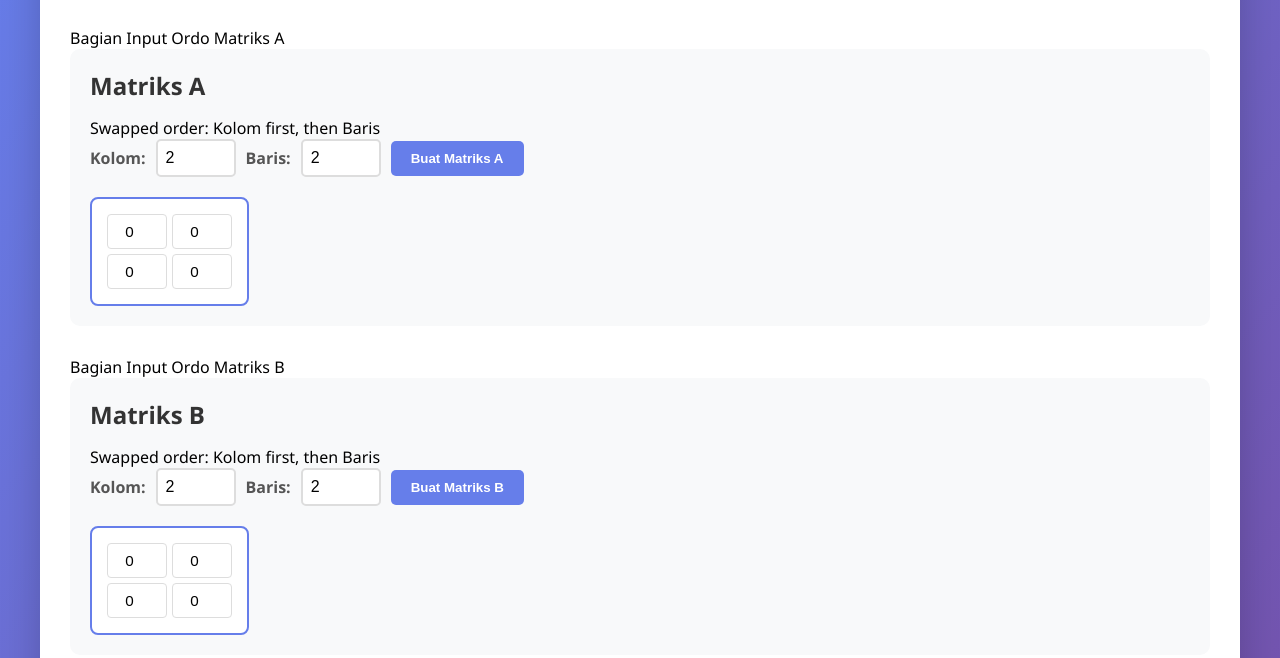
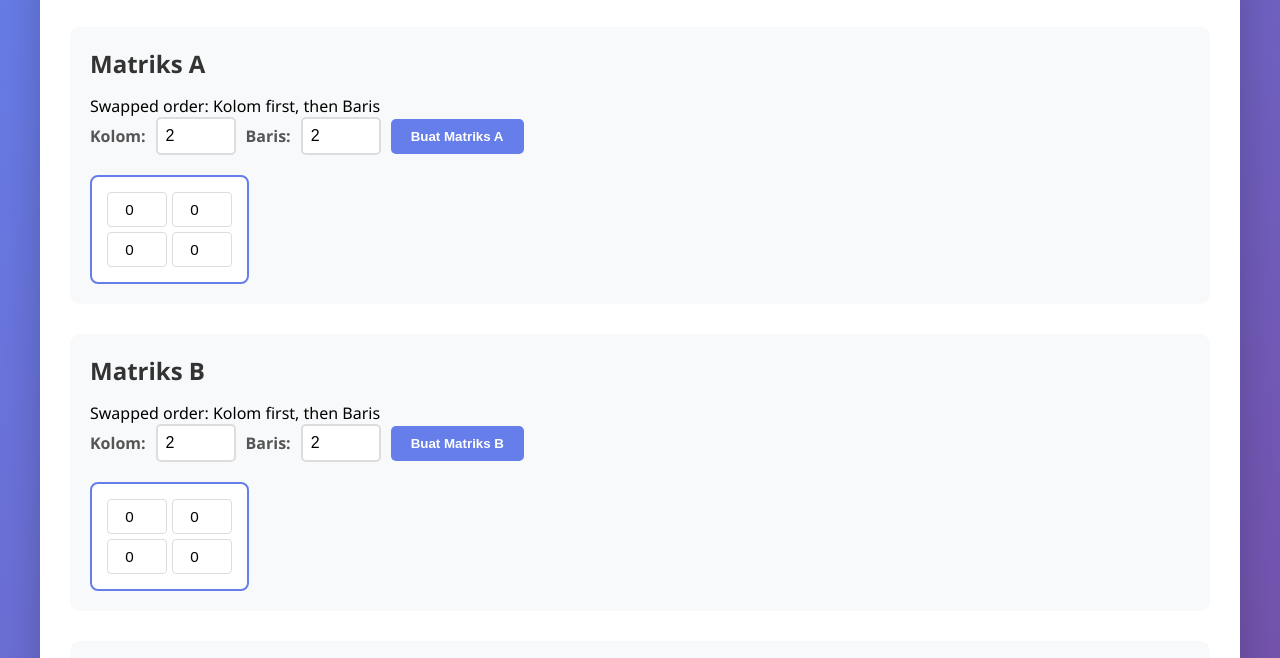
Before and after one commit to jaskiding-hub/matrix, a plain HTML site: page index.html in a window 1280 px wide. Shown: the part 108-766 px from the top of the page. Drawn offline with Linux system fonts and the light colour scheme.

Commit message:
index.html

```diff
--- a/index.html
+++ b/index.html
@@ -10,7 +10,7 @@
     <div class="kontainer-utama">
         <h1 class="judul-utama">Kalkulator Matriks</h1>
 
-         Bagian Input Ordo Matriks A
+
         <div class="bagian-ordo">
             <h2>Matriks A</h2>
              Swapped order: Kolom first, then Baris
@@ -24,7 +24,7 @@
             <div id="areaMatriksA" class="area-matriks"></div>
         </div>
 
-         Bagian Input Ordo Matriks B
+
         <div class="bagian-ordo">
             <h2>Matriks B</h2>
              Swapped order: Kolom first, then Baris
@@ -38,7 +38,7 @@
             <div id="areaMatriksB" class="area-matriks"></div>
         </div>
 
-         Bagian Tombol Operasi
+
         <div class="bagian-tombol-operasi">
             <h2>Operasi</h2>
             <div class="grup-tombol">
@@ -50,7 +50,7 @@
             </div>
         </div>
 
-         Bagian Hasil
+
         <div class="bagian-hasil">
             <h2>Hasil</h2>
             <div id="areaHasil" class="area-hasil"></div>
```
